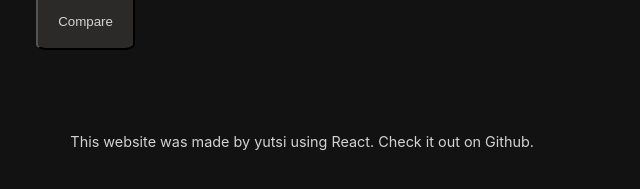
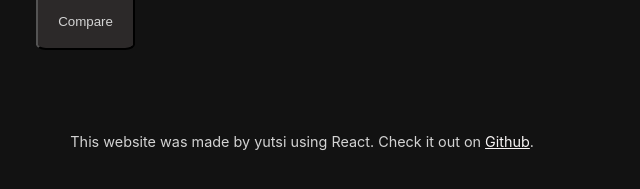
Before and after one commit to yutsi/aniComp, a React (Create React App) app: page / in a window 1280 px wide. Shown: the part 193-382 px from the top of the page, without its empty margins (319-959 px from the left). Built offline with nearby package versions, Linux system fonts and the light colour scheme.

Commit message:
github link added to footer

```diff
--- a/src/App.js
+++ b/src/App.js
@@ -114,7 +114,7 @@ const App = () => {
         <div className='footer'>
           {// TODO: Github link here
 }
-          This website was made by yutsi using React. Check it out on Github.
+          This website was made by yutsi using React. Check it out on <a href="https://github.com/yutsi/aniComp">Github</a>.
         </div>
       </footer>
     </div>
```
